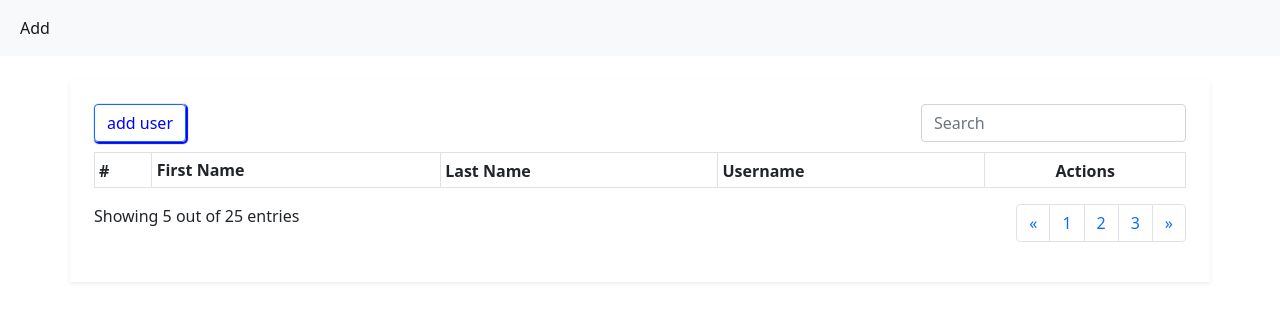
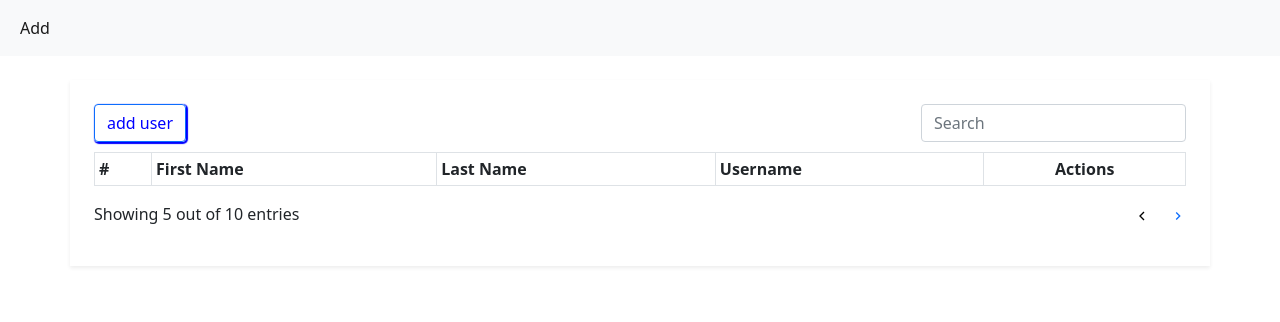
Before and after one commit to ShahMasud/React-table-with-crud-sorting-pagination-search, a React (Create React App) app: page / in a window 1280 px wide. Shown: the top 322 px of the page. Built offline with nearby package versions, Linux system fonts and the light colour scheme.

Commit message:
I have done pagination in this commit

```diff
--- a/package.json
+++ b/package.json
@@ -6,11 +6,13 @@
     "@testing-library/jest-dom": "^5.16.2",
     "@testing-library/react": "^12.1.3",
     "@testing-library/user-event": "^13.5.0",
+    "axios": "^0.26.0",
     "bootstrap": "^5.1.3",
     "react": "^17.0.2",
     "react-bootstrap": "^2.1.2",
     "react-dom": "^17.0.2",
     "react-icons": "^4.3.1",
+    "react-paginate": "^8.1.2",
     "react-router-dom": "^6.2.1",
     "react-scripts": "5.0.0",
     "web-vitals": "^2.1.4"
--- a/src/App.js
+++ b/src/App.js
@@ -1,6 +1,8 @@
 import Home from "./Components/General/Home";
 import { Route, Routes } from "react-router-dom";
 import Navbar from "./Components/General/Navbar";
+
+import TableOne from "./Components/General/TableOne";
 function App() {
   return (
     <>
@@ -8,6 +10,8 @@ function App() {
 
        <Routes>
          <Route path="/" element={<Home/>}/>
+         <Route path="/TableOne" element={<TableOne/>}/>
+
        </Routes>
     </>
 
--- a/src/Components/General/Home/index.js
+++ b/src/Components/General/Home/index.js
@@ -2,7 +2,12 @@ import React, { useState } from 'react'
 import './style.scss'
 import { Button, Container, Form, Table, Modal,Row, Col, Toast, FormControl, OverlayTrigger, Tooltip } from 'react-bootstrap'
 import { TiDelete} from "react-icons/ti";
-import { MdModeEditOutline} from "react-icons/md";
+import { MdModeEditOutline, MdOutlineNavigateNext} from "react-icons/md";
+import { GrFormPrevious} from "react-icons/gr";
+
+import ReactPaginate from 'react-paginate';
+
+
 
 const Home = () => {
 
@@ -22,9 +27,23 @@ const Home = () => {
     const [aBtn, setABtn]= useState("");
     const [uBtn, setUBtn]= useState("");
 
-    // Now you are to functions world 👎
+    // const [users, setUsers]= useState(items.slice(0, 11));
+    const [page, setPage]= useState(0);
 
-    // Modal ftns 🥰
+    const usersPerpage = 4;
+    const pageVisited = page * usersPerpage;
+
+    const totalPages = Math.ceil(items.length / usersPerpage);
+    const changePage =({selected})=>{
+        setPage(selected);
+        console.log(selected);
+    };
+    console.log(items);
+
+
+    // Now you are to functions world 🥰
+
+    // Modal ftns 👎
     const handleClose = () => setShow(false);
     const handleShow = () =>{
          setShow(true);
@@ -32,7 +51,7 @@ const Home = () => {
          setUBtn("");
     }
 
-    // you are here to input function 😄
+    // you are here to input function 👎
 
     const inputEvent = (event) =>{
         const {value, name}= event.target;
@@ -65,7 +84,7 @@ const Home = () => {
 
     // function on "add user" button 👎
 
-    const addUser = (uname) =>{
+    const addUser = () =>{
         setItems((olditems)=>{
             return [...olditems, data];
         });
@@ -77,6 +96,7 @@ const Home = () => {
         setShow(false);
         setShoww(true);
     };
+
 
 
     // function on delete user 👎
@@ -112,7 +132,7 @@ const Home = () => {
 
     // function on update user 👎
 
-    const updatItem =()=>{
+    const updatItem = () =>{
         let a = items[isEditItem]=data;
         console.log(a);
         setData({
@@ -125,10 +145,10 @@ const Home = () => {
             lname:'',
             uname:""
         });
-        setShow(false);
+        setShow(false)
     }
 
-    // function to sort data on "first name" click 👎
+    // function to sort data on "first name" click 👇 :down
 
      const SortData= ()=>{
        const a = items.sort(function(a, b) {
@@ -144,7 +164,7 @@ const Home = () => {
             return 0;
 
           });
-          setItems([a])
+        //   setItems([a])
           setItems(a);
           console.log(items);
        }
@@ -162,7 +182,7 @@ const Home = () => {
                         <strong className="me-auto">Hello!</strong>
                         <small>recently</small>
                     </Toast.Header>
-                    <Toast.Body>user added successfully</Toast.Body>
+                    <Toast.Body>New user added successfully</Toast.Body>
                     </Toast>
                 </Col>
                 </Row>
@@ -229,9 +249,7 @@ const Home = () => {
                     <th>#</th>
                     <th>
                     <OverlayTrigger overlay={<Tooltip id="tooltip-disabled">Sort</Tooltip>}>
-                        <span className="">
-                            <th onClick={ ()=>SortData()} className='Name'>First Name</th>
-                        </span>
+                        <span onClick={ ()=>SortData()} className='Name'>First Name</span>
                     </OverlayTrigger>
                     </th>
 
@@ -241,9 +259,9 @@ const Home = () => {
                     </tr>
                 </thead>
                 <tbody>
-                {items.map((itemval, index)=>{
+               { items.slice(pageVisited, pageVisited + usersPerpage).map((itemval, index)=>{
+
                 return(
-
                     <tr key={itemval?.uname}>
                     <td>{index+1}</td>
                     <td >{itemval?.fname}</td>
@@ -279,24 +297,20 @@ const Home = () => {
                 {/* Let's start coding for Pagination 👎 */}
 
                    <div className='footer'>
-                   <p>Showing 5 out of 25 entries</p>
-                    <nav aria-label="Page navigation example">
-                        <ul className="pagination">
-                            <li className="page-item">
-                            <a className="page-link" href="#" aria-label="Previous">
-                                <span aria-hidden="true">&laquo;</span>
-                            </a>
-                            </li>
-                            <li className="page-item"><a className="page-link" href="#">1</a></li>
-                            <li className="page-item"><a className="page-link" href="#">2</a></li>
-                            <li className="page-item"><a className="page-link" href="#">3</a></li>
-                            <li className="page-item">
-                            <a className="page-link" href="#" aria-label="Next">
-                                <span aria-hidden="true">&raquo;</span>
-                            </a>
-                            </li>
-                        </ul>
-                    </nav>
+                   <p>Showing 5 out of 10 entries</p>
+
+                   <ReactPaginate
+                        previousLabel= {<GrFormPrevious/>}
+                        nextLabel= {<MdOutlineNavigateNext/>}
+                        pageCount={totalPages}
+                        onPageChange= {changePage}
+                        containerClassName={"navigationButtons"}
+                        previousLinkClassName={"previousButton"}
+                        nextLinkClassName={"nextButton"}
+                        disabledClassName={"navigationDisabled"}
+                        activeClassName={"navigationActive"}
+                   />
+
                    </div>
            </div>
     </Container>
--- a/src/Components/General/Home/style.scss
+++ b/src/Components/General/Home/style.scss
@@ -35,6 +35,23 @@
     .footer{
         display: flex;
         justify-content: space-between;
+
+        .navigationButtons{
+            display: flex;
+            gap: 20px;
+            list-style-type: none;
+            text-decoration: none;
+            :hover{
+                color: blue;
+            }
+        }
+
+        .nextButton{
+            text-decoration: none;
+        }
+        .previousButton{
+            text-decoration: none;
+        }
     }
 
     .Name:hover{
--- /dev/null
+++ b/src/Components/General/TableOne/index.js
@@ -0,0 +1,12 @@
+import React from 'react'
+
+const TableOne = () => {
+  return (
+    <div>
+    hello masood
+    </div>
+
+  )
+}
+
+export default TableOne
```
Also changed, not shown: 1 other file (tests, documents, lock files or other folders). Lines whose indentation alone changed are shown as unchanged.
